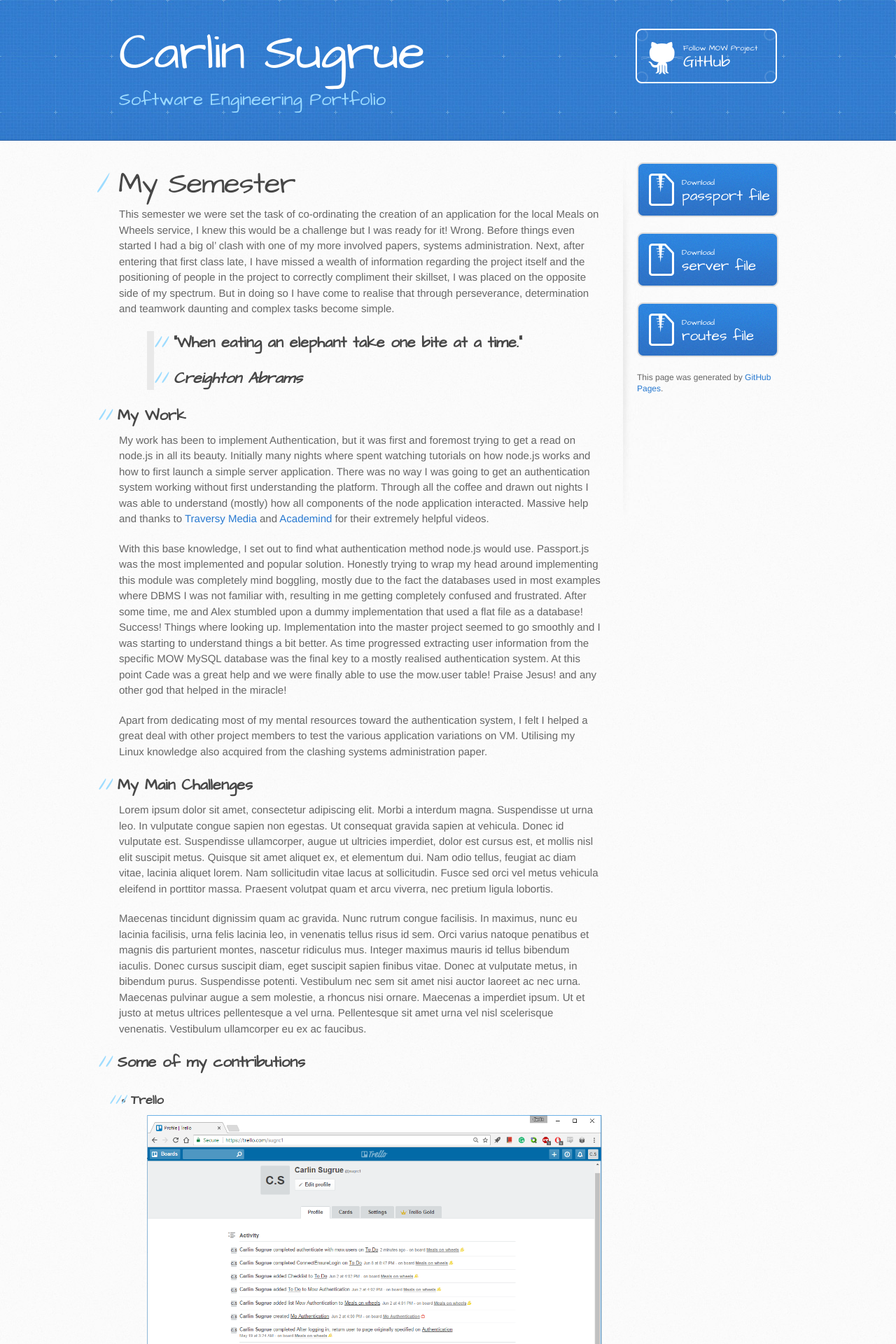
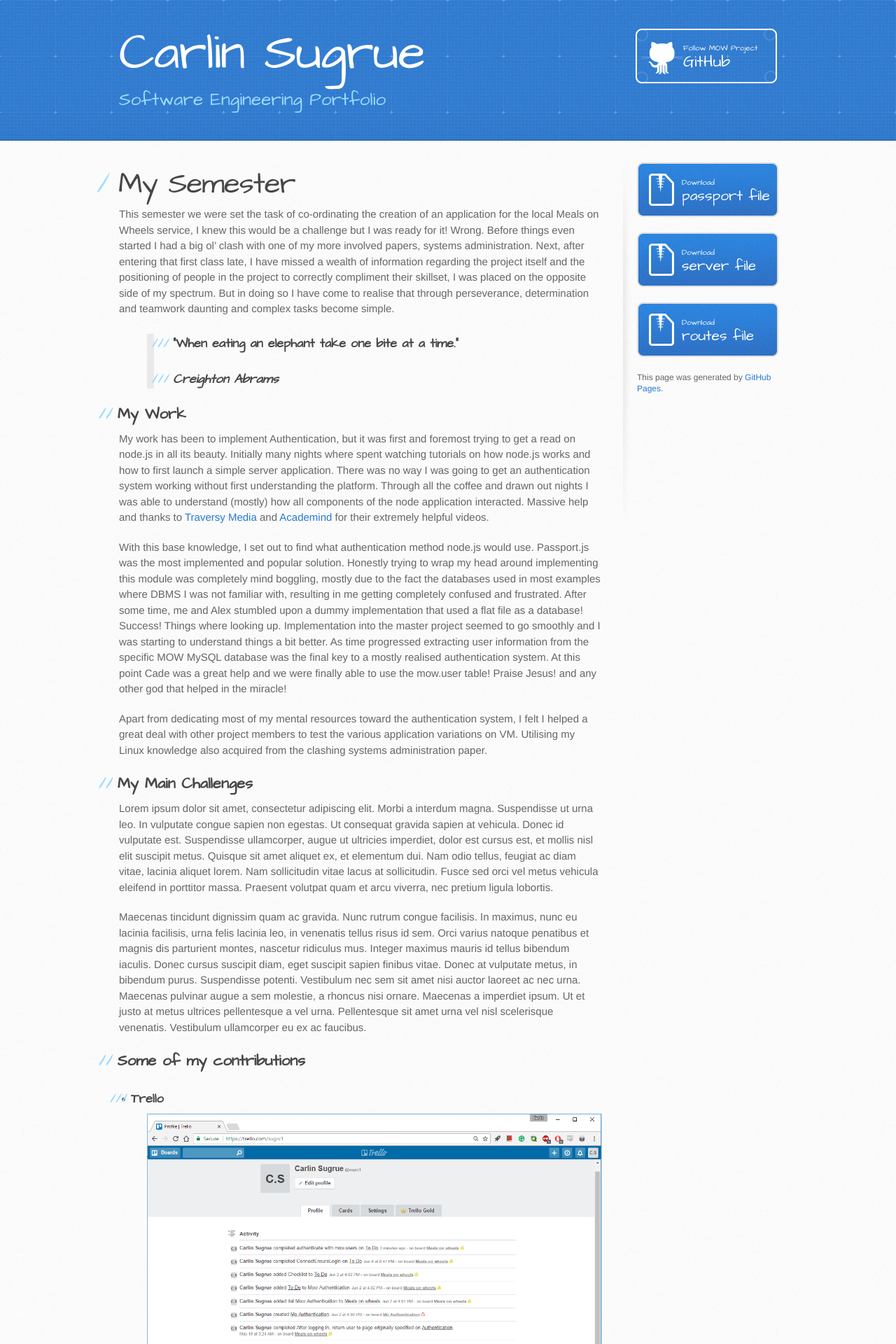
Before and after one commit to Sugrc1/Sugrc1.github.io, a Jekyll site: the page built from index.md, in a window 1280 px wide. Shown: the top 1920 px of the page at 70% size. Built offline with Jekyll 4.4.1, drawn with Linux system fonts in a browser that asks for light colours; our own code applies the rules of GitHub Pages for plain Markdown files.

```diff
--- a/index.md
+++ b/index.md
@@ -3,8 +3,8 @@
 
 This semester we were set the task of co-ordinating the creation of an application for the local Meals on Wheels service, I knew this would be a challenge but I was ready for it! Wrong. Before things even started I had a big ol’ clash with one of my more involved papers, systems administration. Next, after entering that first class late, I have missed a wealth of information regarding the project itself and the positioning of people in the project to correctly compliment their skillset, I was placed on the opposite side of my spectrum. But in doing so I have come to realise that through perseverance, determination and teamwork daunting and complex tasks become simple.
 
-> ## "When eating an elephant take one bite at a time."
-> ## _Creighton Abrams_
+> ### "When eating an elephant take one bite at a time."
+> ### _Creighton Abrams_
 
 
 
```
